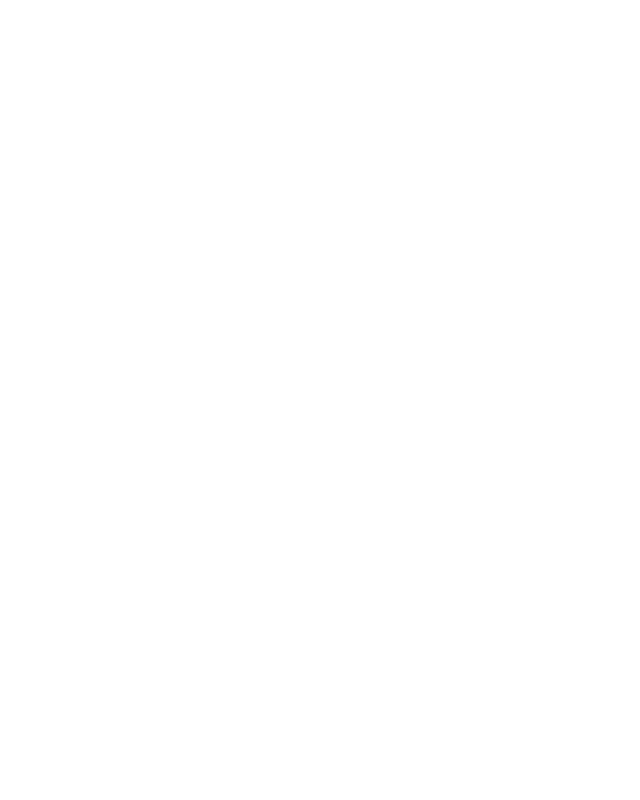
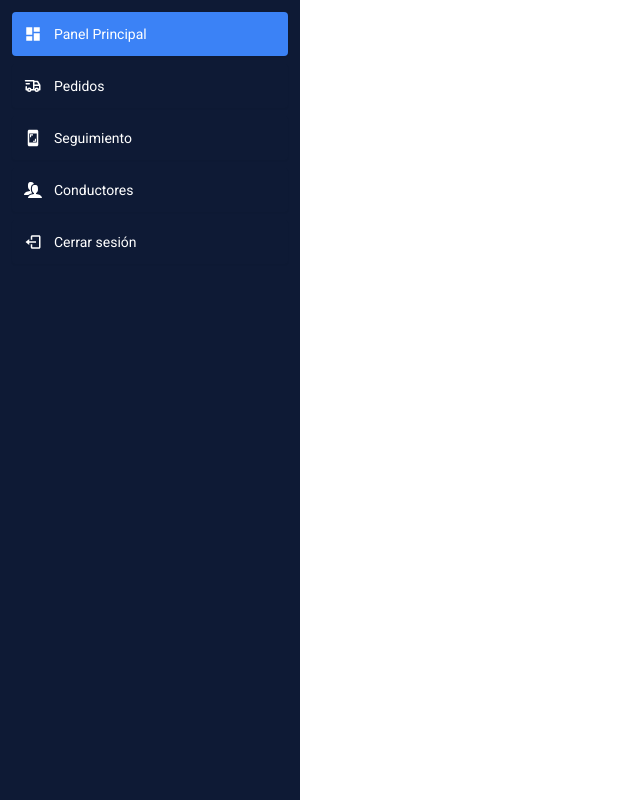
Before and after one commit to LancerR40/deliveries-dashboard, a React (Create React App) app: page /dashboard in a window 1280 px wide. Before the commit this address had no page. Shown: the whole page, without its empty margins (0-640 px from the left). Built offline with nearby package versions, Linux system fonts and the light colour scheme.

Commit message:
Sidebar and Navbar component added

```diff
--- a/src/App.js
+++ b/src/App.js
@@ -1,11 +1,14 @@
 import { BrowserRouter as Router, Routes, Route } from "react-router-dom";
 import Login from "./pages/auth/Login";
+import Dashboard from "./pages/dashboard";
 
 const App = () => {
   return (
     <Router>
       <Routes>
         <Route path="/auth/login" element={<Login />} />
+
+        <Route path="/dashboard" element={<Dashboard />} />
       </Routes>
     </Router>
   );
--- /dev/null
+++ b/src/components/navigation/Navbar.js
@@ -0,0 +1,69 @@
+import { useState } from "react";
+import { GiHamburgerMenu } from "react-icons/gi";
+import { DASHBOARD_SECTIONS } from "../../constants";
+import image from "../../assets/images/image.png";
+import navItems from "./navItems";
+
+const handlerBg = (navItem, currentItem) => {
+  if (navItem === currentItem) {
+    return "bg-blue-500";
+  }
+};
+
+const Navbar = ({ current, change }) => {
+  const [isOpen, setIsOpen] = useState(false);
+
+  const onClick = () => {
+    setIsOpen(!isOpen);
+  };
+
+  const handler = (section) => {
+    const name = DASHBOARD_SECTIONS.english[section];
+
+    change(name);
+  };
+
+  return (
+    <div className="p-3 flex justify-between items-center" style={{ background: "#0E1A35" }}>
+      <div>
+        <GiHamburgerMenu className="text-2xl text-white cursor-pointer" onClick={onClick} />
+      </div>
+
+      <div
+        className="flex flex-col gap-2 w-full p-3 transition-all"
+        style={{
+          background: "#0E1A35",
+          position: "absolute",
+          top: "64px",
+          left: isOpen ? "0" : "-100%",
+          height: "calc(100vh - 64px)",
+        }}
+      >
+        {navItems.map((item) => {
+          const { id, name, icon } = item;
+
+          const translationName = DASHBOARD_SECTIONS.spanish[name];
+          const itemBg = handlerBg(DASHBOARD_SECTIONS.english[name], current);
+
+          return (
+            <div
+              key={id}
+              className={`flex items-center text-white py-3 px-3 rounded cursor-pointer shadow-sm transition-all ${itemBg}`}
+              onClick={() => handler(name)}
+            >
+              <div>{icon}</div>
+
+              <span className="ml-3 text-sm">{translationName}</span>
+            </div>
+          );
+        })}
+      </div>
+
+      <div>
+        <img className="w-10 h-10 rounded-full object-cover" src={image} alt="Ronald Abu Saleh" />
+      </div>
+    </div>
+  );
+};
+
+export default Navbar;
--- /dev/null
+++ b/src/components/navigation/Sidebar.js
@@ -0,0 +1,41 @@
+import navItems from "./navItems";
+import { DASHBOARD_SECTIONS } from "../../constants";
+
+const handlerBg = (navItem, currentItem) => {
+  if (navItem === currentItem) {
+    return "bg-blue-500";
+  }
+};
+
+const Sidebar = ({ current, change }) => {
+  const onClick = (section) => {
+    const name = DASHBOARD_SECTIONS.english[section];
+
+    change(name);
+  };
+
+  return (
+    <div className="p-3 flex flex-col gap-2" style={{ minWidth: "300px", background: "#0E1A35", overflowY: "auto" }}>
+      {navItems.map((item) => {
+        const { id, name, icon } = item;
+
+        const translationName = DASHBOARD_SECTIONS.spanish[name];
+        const itemBg = handlerBg(DASHBOARD_SECTIONS.english[name], current);
+
+        return (
+          <div
+            key={id}
+            className={`flex items-center text-white py-3 px-3 rounded cursor-pointer shadow-sm transition-all ${itemBg}`}
+            onClick={() => onClick(name)}
+          >
+            <div>{icon}</div>
+
+            <span className="ml-3 text-sm">{translationName}</span>
+          </div>
+        );
+      })}
+    </div>
+  );
+};
+
+export default Sidebar;
--- /dev/null
+++ b/src/components/navigation/index.js
@@ -0,0 +1,11 @@
+import Sidebar from "./Sidebar";
+import Navbar from "./Navbar";
+import useScreen from "../../hooks/useScreen";
+
+const Navigation = ({ current, change }) => {
+  const { screenWidth } = useScreen();
+
+  return screenWidth <= 1024 ? <Navbar {...{ current, change }} /> : <Sidebar {...{ current, change }} />;
+};
+
+export default Navigation;
--- /dev/null
+++ b/src/components/navigation/navItems.js
@@ -0,0 +1,35 @@
+import { MdDashboard, MdScreenshot } from "react-icons/md";
+// import { HiUsers } from "react-icons/hi";
+import { ImUsers } from "react-icons/im";
+import { BiLogOut } from "react-icons/bi";
+import { TbTruckDelivery } from "react-icons/tb";
+
+const navItems = [
+  {
+    id: 1,
+    name: "dashboard",
+    icon: <MdDashboard className="text-lg" />,
+  },
+  {
+    id: 2,
+    name: "deliveries",
+    icon: <TbTruckDelivery className="text-lg" />,
+  },
+  {
+    id: 3,
+    name: "tracker",
+    icon: <MdScreenshot className="text-lg" />,
+  },
+  {
+    id: 4,
+    name: "drivers",
+    icon: <ImUsers className="text-lg" />,
+  },
+  {
+    id: 5,
+    name: "logout",
+    icon: <BiLogOut className="text-lg" />,
+  },
+];
+
+export default navItems;
--- /dev/null
+++ b/src/constants/index.js
@@ -0,0 +1,16 @@
+export const DASHBOARD_SECTIONS = {
+  spanish: {
+    dashboard: "Panel Principal",
+    deliveries: "Pedidos",
+    tracker: "Seguimiento",
+    drivers: "Conductores",
+    logout: "Cerrar sesión",
+  },
+  english: {
+    dashboard: "Dashboard",
+    deliveries: "Deliveries",
+    tracker: "Tracker",
+    drivers: "Drivers",
+    logout: "Logout",
+  },
+};
--- /dev/null
+++ b/src/hooks/useScreen.js
@@ -0,0 +1,21 @@
+import { useState, useEffect } from "react";
+
+const useScreen = () => {
+  const [screenWidth, setScreenWidth] = useState(window.innerWidth);
+
+  const screenWidthHandler = () => {
+    setScreenWidth(window.innerWidth);
+  };
+
+  useEffect(() => {
+    window.addEventListener("resize", screenWidthHandler);
+
+    return () => {
+      window.removeEventListener("resize", screenWidthHandler);
+    };
+  }, []);
+
+  return { screenWidth };
+};
+
+export default useScreen;
--- /dev/null
+++ b/src/pages/dashboard/index.js
@@ -0,0 +1,15 @@
+import { useState } from "react";
+import Navigation from "../../components/navigation";
+import { DASHBOARD_SECTIONS } from "../../constants";
+
+const Dashboard = () => {
+  const [currentSection, setCurrentSection] = useState(DASHBOARD_SECTIONS.english.dashboard);
+
+  return (
+    <div className="lg:flex lg:min-h-screen lg:h-screen">
+      <Navigation current={currentSection} change={setCurrentSection} />
+    </div>
+  );
+};
+
+export default Dashboard;
```
Also changed, not shown: src/assets/images/image.png (added).
